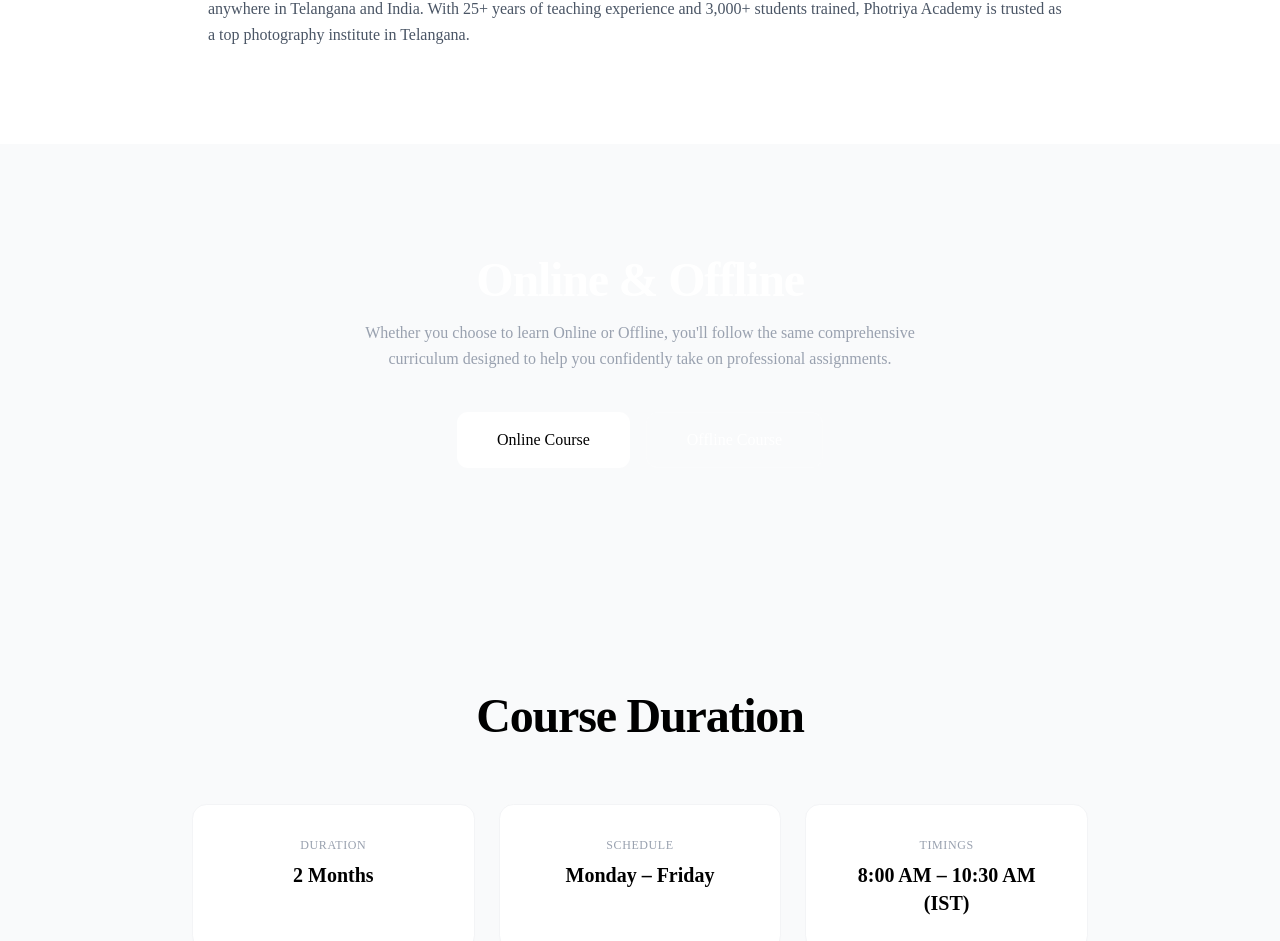
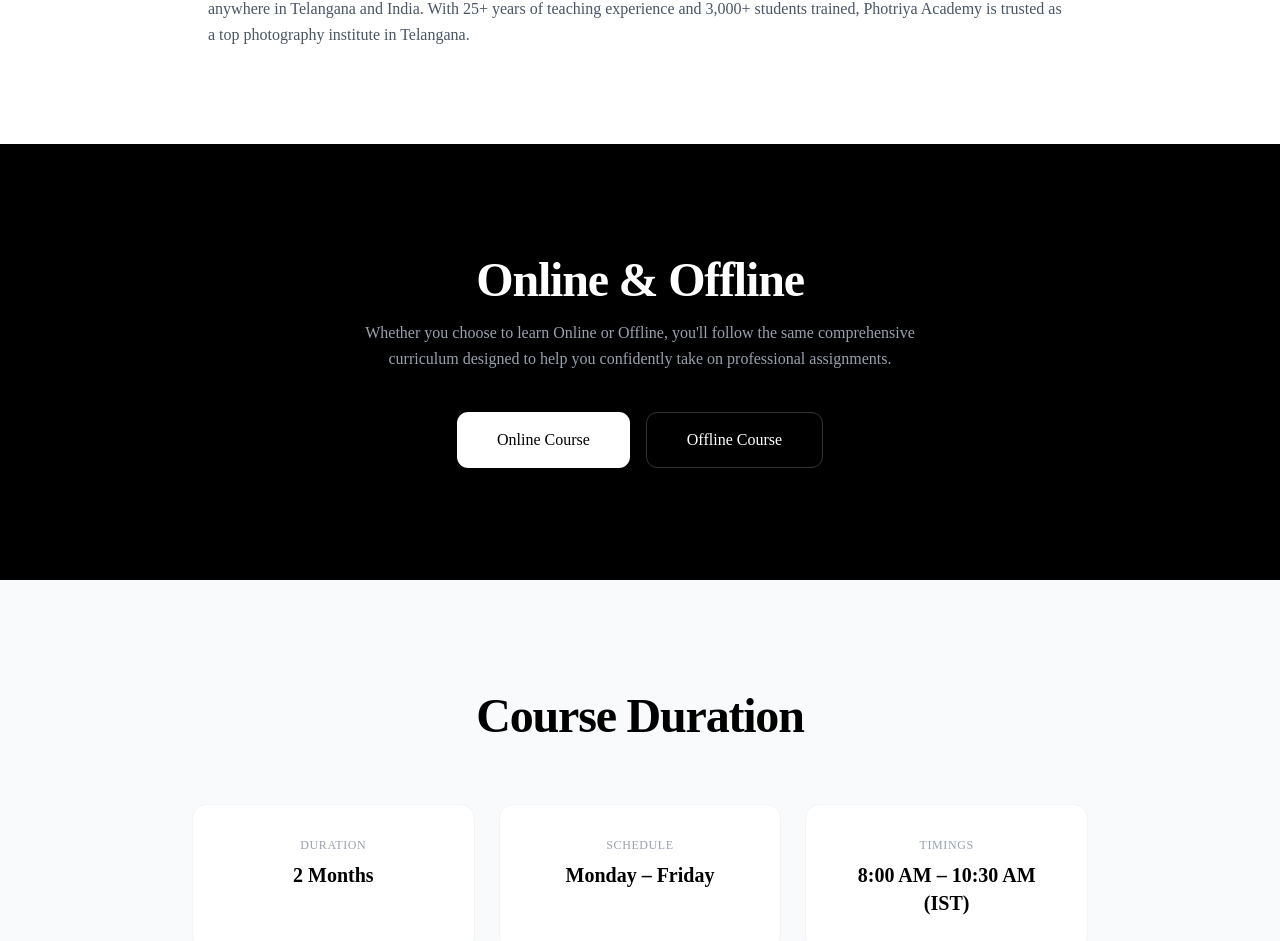
Before and after one commit to nandhan262006/ACADEMY, a Next.js app: page / in a window 1280 px wide. Shown: the part 1174-2115 px from the top of the page. Built offline with nearby package versions, Linux system fonts and the light colour scheme.

Commit message:
fix: restore black background on Online & Offline homepage section

```diff
--- a/src/app/home-view.tsx
+++ b/src/app/home-view.tsx
@@ -112,7 +112,7 @@ export default function HomeView() {
         viewport={{ once: true, margin: "-100px" }}
         variants={fadeIn}
         transition={{ duration: 0.6 }}
-        className="py-14 md:py-28 bg-gray-50"
+        className="py-14 md:py-28 bg-black text-white"
       >
         <div className="container mx-auto px-4 text-center">
           <h2 className="text-3xl sm:text-4xl md:text-5xl font-bold text-white tracking-tight mb-3 md:mb-4">
```
